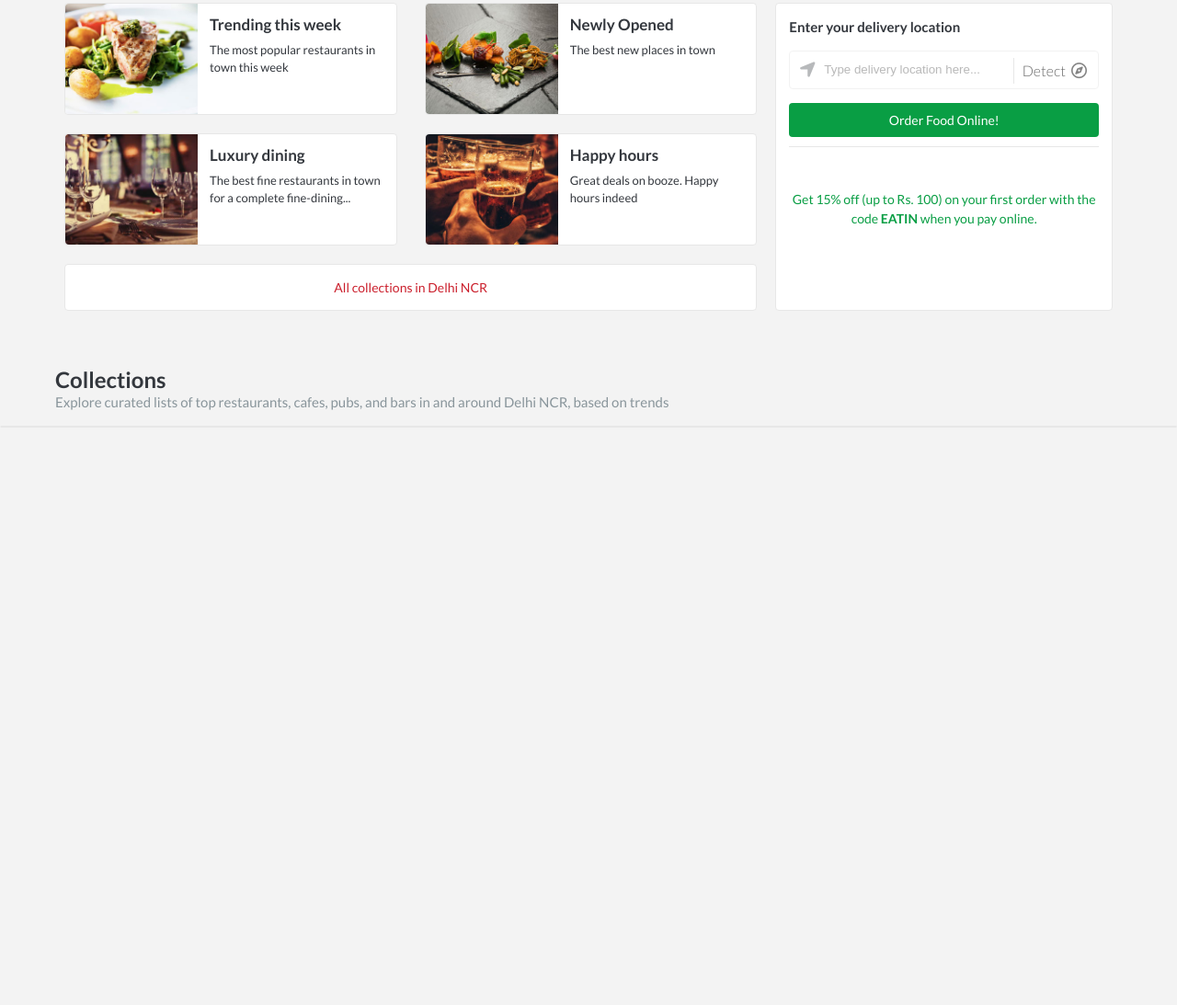
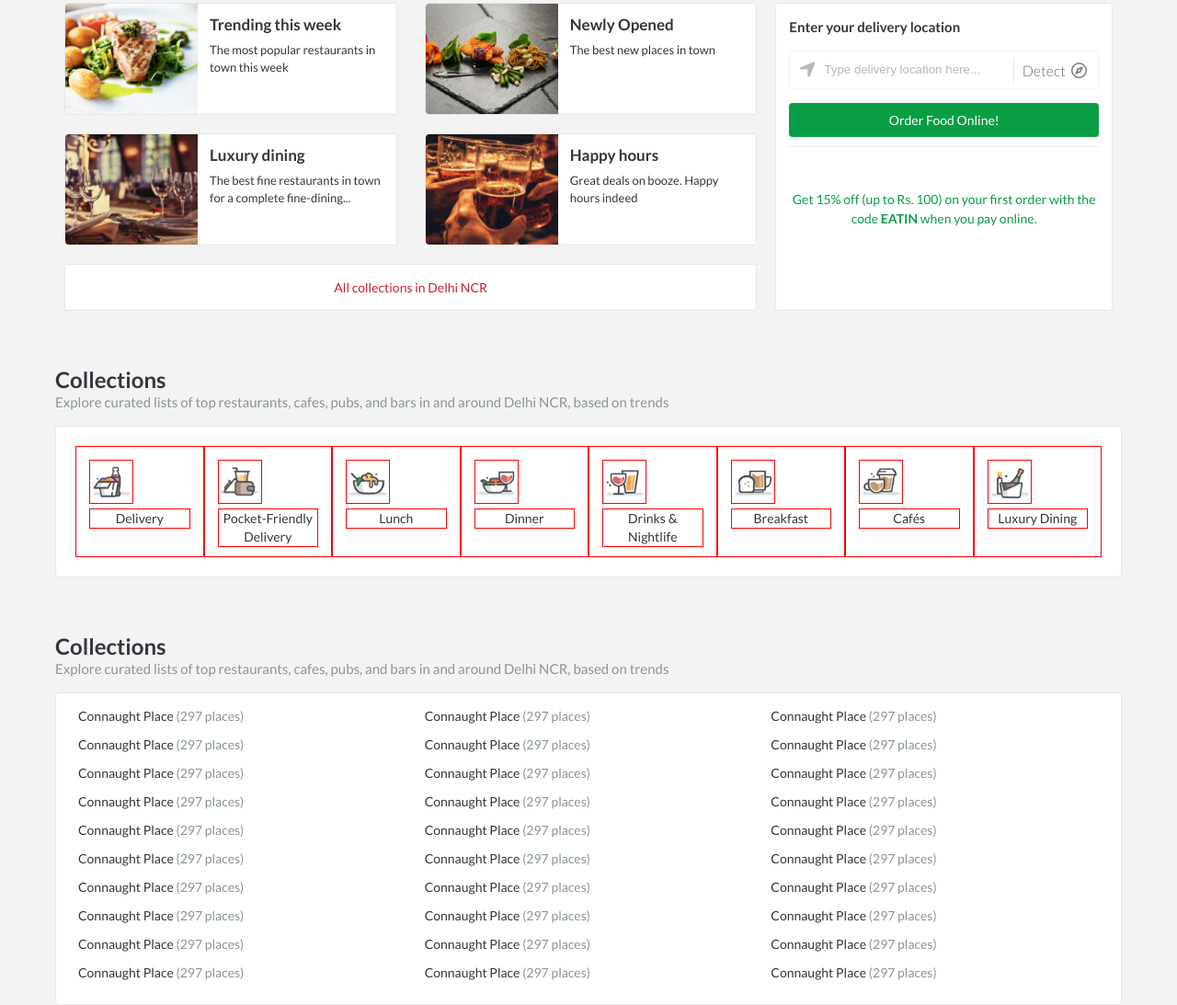
Before and after one commit to Aakash1234567/Zomato-Clone, a plain HTML site: page index.html in a window 1280 px wide. Shown: the part 575-1668 px from the top of the page at 92% size. Before the commit the page ends 1040 px from the top, so only its background shows below. Drawn offline with nearby package versions, Linux system fonts and the light colour scheme.

Commit message:
Write code for quick-search-options

```diff
--- a/css/main.css
+++ b/css/main.css
@@ -500,12 +500,56 @@ section {
 	border-left: 1px solid #e7e7e7;
 }
 
+/*==================================*/
+/*		     Quick-Search           */
+/*==================================*/
+
+.quick-search-container {
+	padding: 21px;
+}
+
+.quick-search-container .quick-search-options {
+	float: left;
+	border: 1px solid red;
+	height: 121px;
+	width: 12.5%;
+	line-height: 1.4;
+	padding: 14px;
+	text-align: center;
+}
+
+.quick-search-options img {
+	width: 48px;
+	height: 48px;
+	margin-bottom: 5px;
+	display: block;
+	border: 1px solid red;
+}
+
+.quick-search-options div {
+	font-size: 14px;
+	border: 1px solid red;
+}
 
 
+/*==================================*/
+/*		     Section Cities         */
+/*==================================*/
 
+.cities-container {
+	padding: 14px;
+}
 
+.cities-container a {
+	float: left;
+	width: 33.333333%;
+	font-size: 14px;
+	padding: 0 10px 10px 10px;
+}
 
-
+.cities-container a span {
+	color: #89959B;
+}
 
 
 /*==================================*/
--- a/index.html
+++ b/index.html
@@ -149,8 +149,81 @@
 				<h2>Collections</h2>
 				<span class="sub-header">Explore curated lists of top restaurants, cafes, pubs, and bars in and around Delhi NCR, based on trends</span>
 			</div>
+			<div class="quick-search-container col clearfix">
+				<a href="#" class="quick-search-options">
+					<img src="img/option-1.png" alt="img-5">
+					<div>Delivery</div>
+				</a>
+				<a href="#" class="quick-search-options">
+					<img src="img/option-2.png" alt="img-6">
+					<div>Pocket-Friendly Delivery</div>
+				</a>
+				<a href="#" class="quick-search-options">
+					<img src="img/option-3.png" alt="img-7">
+					<div>Lunch</div>
+				</a>
+				<a href="#" class="quick-search-options">
+					<img src="img/option-4.png" alt="img-8">
+					<div>Dinner</div>
+				</a>
+				<a href="#" class="quick-search-options">
+					<img src="img/option-5.png" alt="img-9">
+					<div>Drinks &amp; Nightlife</div>
+				</a>
+				<a href="#" class="quick-search-options">
+					<img src="img/option-6.png" alt="img-10">
+					<div>Breakfast</div>
+				</a>
+				<a href="#" class="quick-search-options">
+					<img src="img/option-7.png" alt="img-11">
+					<div>Cafés</div>
+				</a>
+				<a href="#" class="quick-search-options">
+					<img src="img/option-8.png" alt="img-12">
+					<div>Luxury Dining</div>
+				</a>
+			</div>
 		</div>
-		<div class="col"></div>
+	</section>
+	<section class="section-cities">
+		<div class="section-container">
+			<div class="sub-header-container">
+				<h2>Collections</h2>
+				<span class="sub-header">Explore curated lists of top restaurants, cafes, pubs, and bars in and around Delhi NCR, based on trends</span>
+			</div>
+			<div class="col cities-container clearfix">
+				<a href="#">Connaught Place <span>(297 places)</span></a>
+				<a href="#">Connaught Place <span>(297 places)</span></a>
+				<a href="#">Connaught Place <span>(297 places)</span></a>
+				<a href="#">Connaught Place <span>(297 places)</span></a>
+				<a href="#">Connaught Place <span>(297 places)</span></a>
+				<a href="#">Connaught Place <span>(297 places)</span></a>
+				<a href="#">Connaught Place <span>(297 places)</span></a>
+				<a href="#">Connaught Place <span>(297 places)</span></a>
+				<a href="#">Connaught Place <span>(297 places)</span></a>
+				<a href="#">Connaught Place <span>(297 places)</span></a>
+				<a href="#">Connaught Place <span>(297 places)</span></a>
+				<a href="#">Connaught Place <span>(297 places)</span></a>
+				<a href="#">Connaught Place <span>(297 places)</span></a>
+				<a href="#">Connaught Place <span>(297 places)</span></a>
+				<a href="#">Connaught Place <span>(297 places)</span></a>
+				<a href="#">Connaught Place <span>(297 places)</span></a>
+				<a href="#">Connaught Place <span>(297 places)</span></a>
+				<a href="#">Connaught Place <span>(297 places)</span></a>
+				<a href="#">Connaught Place <span>(297 places)</span></a>
+				<a href="#">Connaught Place <span>(297 places)</span></a>
+				<a href="#">Connaught Place <span>(297 places)</span></a>
+				<a href="#">Connaught Place <span>(297 places)</span></a>
+				<a href="#">Connaught Place <span>(297 places)</span></a>
+				<a href="#">Connaught Place <span>(297 places)</span></a>
+				<a href="#">Connaught Place <span>(297 places)</span></a>
+				<a href="#">Connaught Place <span>(297 places)</span></a>
+				<a href="#">Connaught Place <span>(297 places)</span></a>
+				<a href="#">Connaught Place <span>(297 places)</span></a>
+				<a href="#">Connaught Place <span>(297 places)</span></a>
+				<a href="#">Connaught Place <span>(297 places)</span></a>
+			</div>
+		</div>
 	</section>
 </body>
 </html>
```
